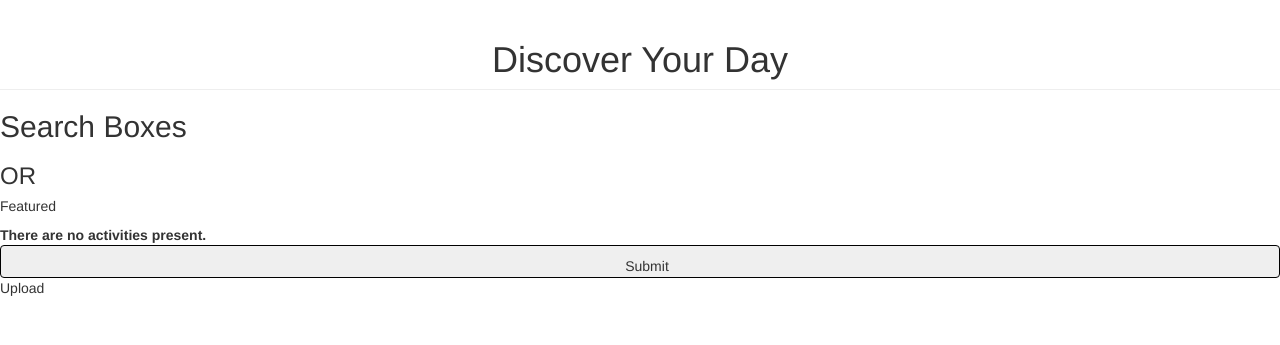
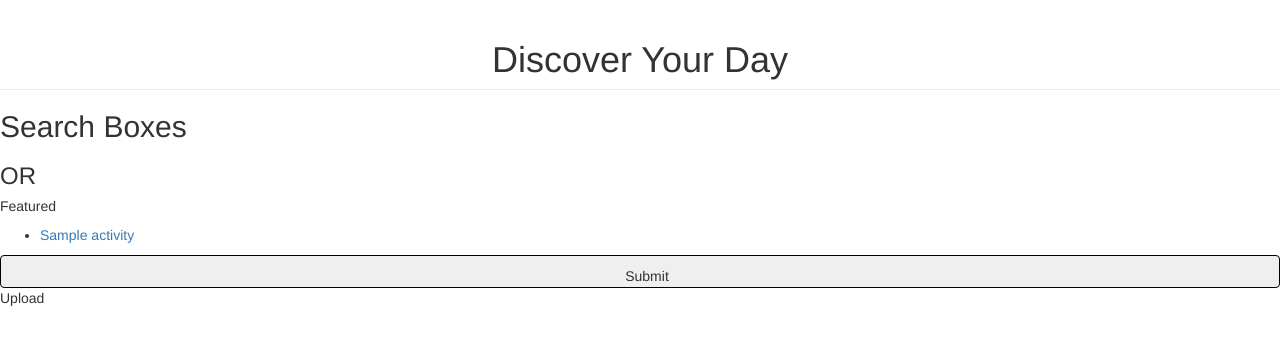
Before and after one commit to ngkenn/itech-group, a Django app: page /actifind/ in a window 1280 px wide. Shown: the part 74-419 px from the top of the page. Run offline with Django 3.2, Linux system fonts and the light colour scheme; tables that the repository leaves empty hold one stand-in row (values such as "Sample post"); some libraries are stand-ins or nearby versions.

Commit message:
Fix index activities not showing up

```diff
--- a/itechGroup/actifind/views.py
+++ b/itechGroup/actifind/views.py
@@ -12,7 +12,10 @@ from django.db.models import Q
 
 
 def index(request):
-    response = render(request, 'actifind/index.html')
+    context_dict = {
+        "activities": Activity.objects.all().order_by('-id')[:5]
+    }
+    response = render(request, 'actifind/index.html', context_dict)
     return response
 
 
--- a/itechGroup/templates/actifind/index.html
+++ b/itechGroup/templates/actifind/index.html
@@ -33,7 +33,7 @@
         <div>
         {% if activities %}
       <ul>
-        {% for category in categories %}
+        {% for activity in activities %}
           <li>
             <a href="{% url 'show_activity' activity.slug %}">{{ activity.name }}</a>
           </li>
```
